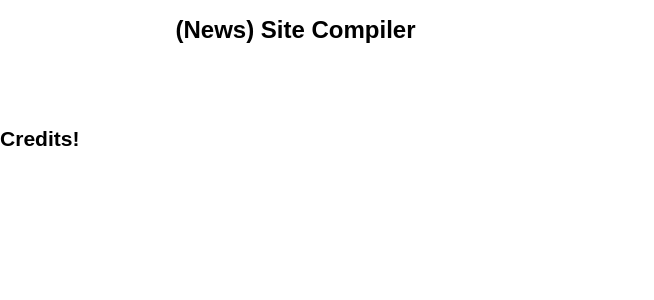
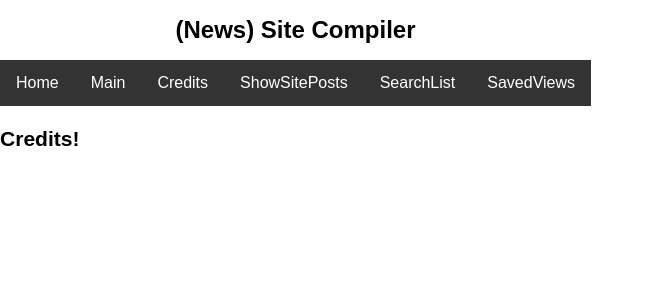
Before and after one commit to raiet13/short-news-compiler, a React (Create React App) app in the folder site-compiler/client/: page /credits in a window 1280 px wide. Shown: the top 300 px of the page, without its empty margins (0-654 px from the left). Built offline with nearby package versions, Linux system fonts and the light colour scheme.

Commit message:
updated conflict between navbar css and short posts css but issue with width of navbar background

```diff
--- a/site-compiler/client/src/components/NavBar.js
+++ b/site-compiler/client/src/components/NavBar.js
@@ -4,6 +4,7 @@ import '../css/NavBar.css';
 
 const NavBar = () => {
     return (
+        <div className="navbar">
             <ul>
                 <li><Link to="/">Home</Link></li>
                 <li><Link to="/main">Main</Link></li>
@@ -12,6 +13,7 @@ const NavBar = () => {
                 <li><Link to="/searchlist">SearchList</Link></li>
                 <li><Link to="/savedviews">SavedViews</Link></li>
             </ul>
+        </div>
     )
 }
 
--- a/site-compiler/client/src/css/NavBar.css
+++ b/site-compiler/client/src/css/NavBar.css
@@ -1,21 +1,24 @@
 /* https://www.w3schools.com/css/css_navbar.asp */
 
 
-ul {
+.navbar {
+    width: 100%;
+}
+
+
+.navbar ul {
     list-style-type: none;
     margin: 0;
     padding: 0;
     overflow: hidden;
     background-color: #333;
-    position: -webkit-sticky; /* Safari */
-    position: sticky;    /*background-color: #333;*/
 }
 
-li {
+.navbar li {
     float: left;
 }
 
-li a {
+.navbar li a {
     display: block;
     color: white;
     text-align: center;
@@ -23,10 +26,10 @@ li a {
     text-decoration: none;
 }
 
-li a:hover {
+.navbar li a:hover {
     background-color: #111;
 }
 
-.active {
+.navbar .active {
     background-color: #ddddff;
 }
--- a/site-compiler/client/src/css/index.css
+++ b/site-compiler/client/src/css/index.css
@@ -2,4 +2,5 @@ body {
   margin: 0;
   padding: 0;
   font-family: sans-serif;
+  width: 100%;
 }
```
Lines whose indentation alone changed are shown as unchanged.
